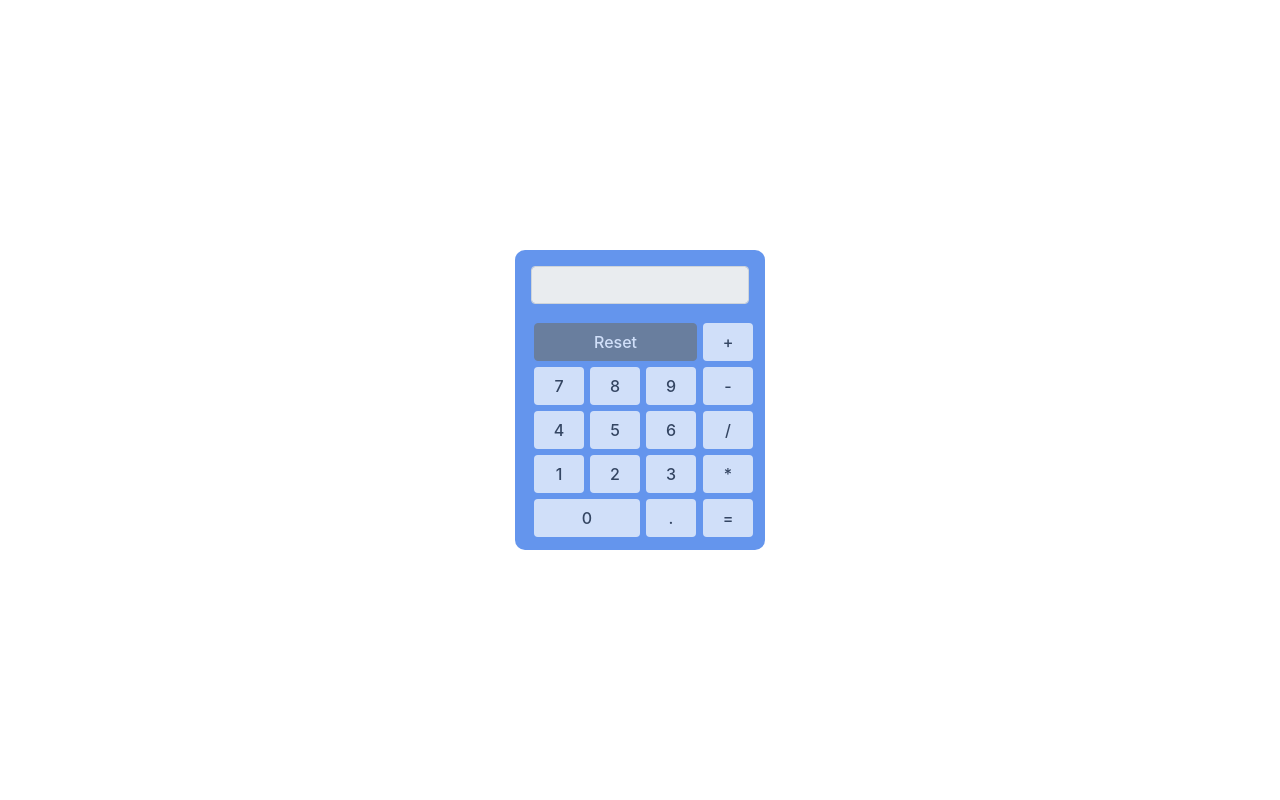
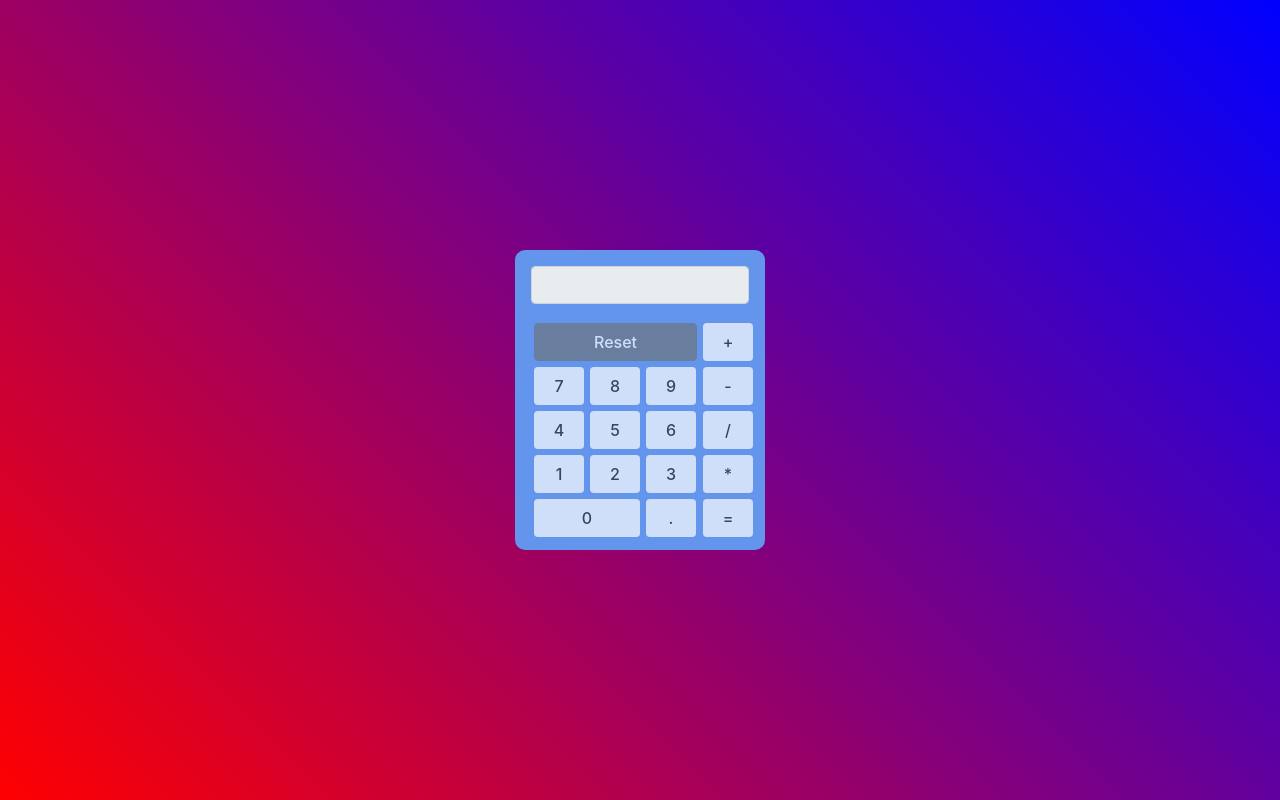
Before and after one commit to DanilBielytskyi/Laba_2, a website: page main.html in a window 1280 px wide. Drawn offline with nearby package versions, Linux system fonts and the light colour scheme.

Commit message:
changed background

```diff
--- a/style.css
+++ b/style.css
@@ -4,6 +4,7 @@ body {
     display: flex;
     justify-content: center;
     align-items: center;
+    background: linear-gradient(45deg, red, blue);
 }
 .calc{
     background-color: cornflowerblue;
```
